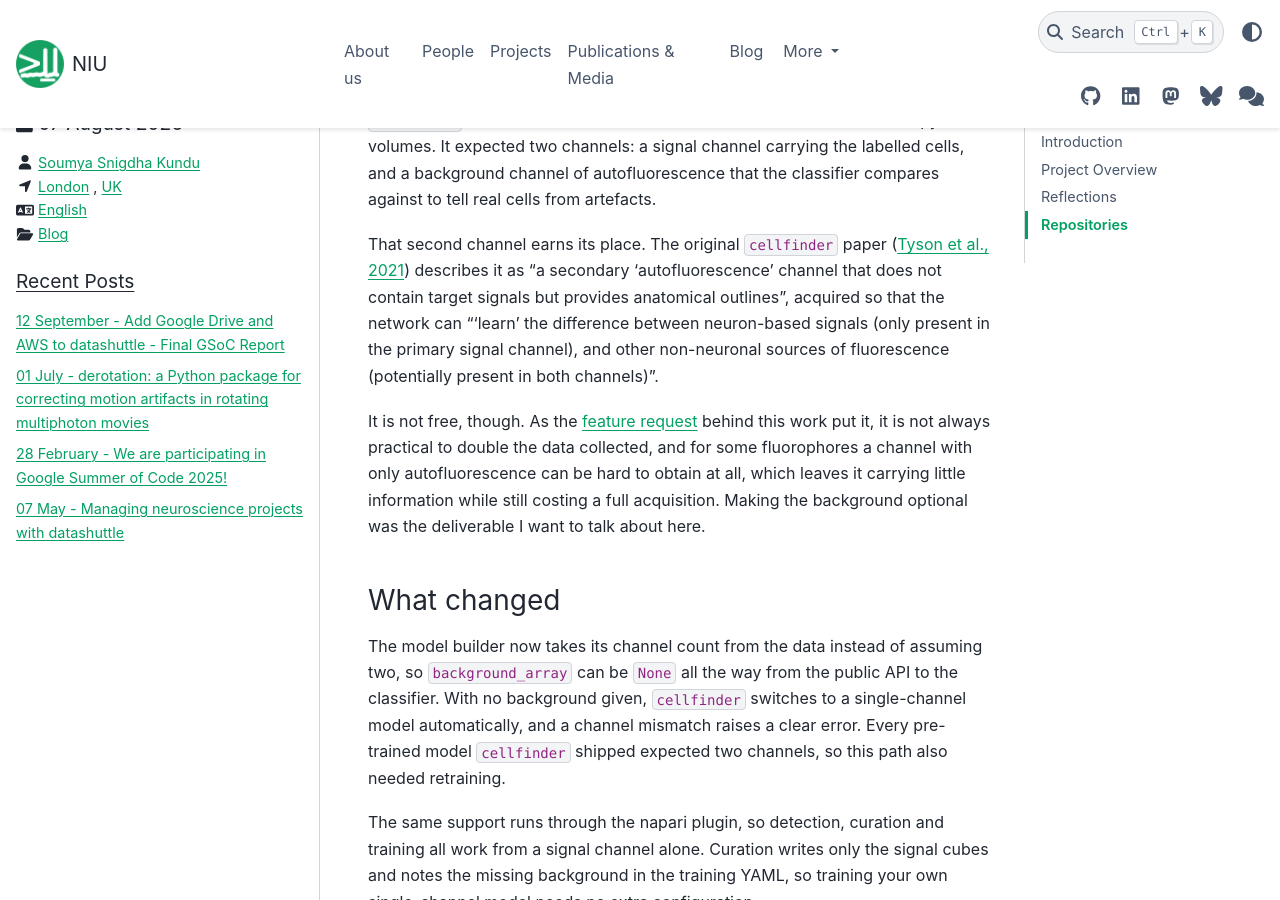
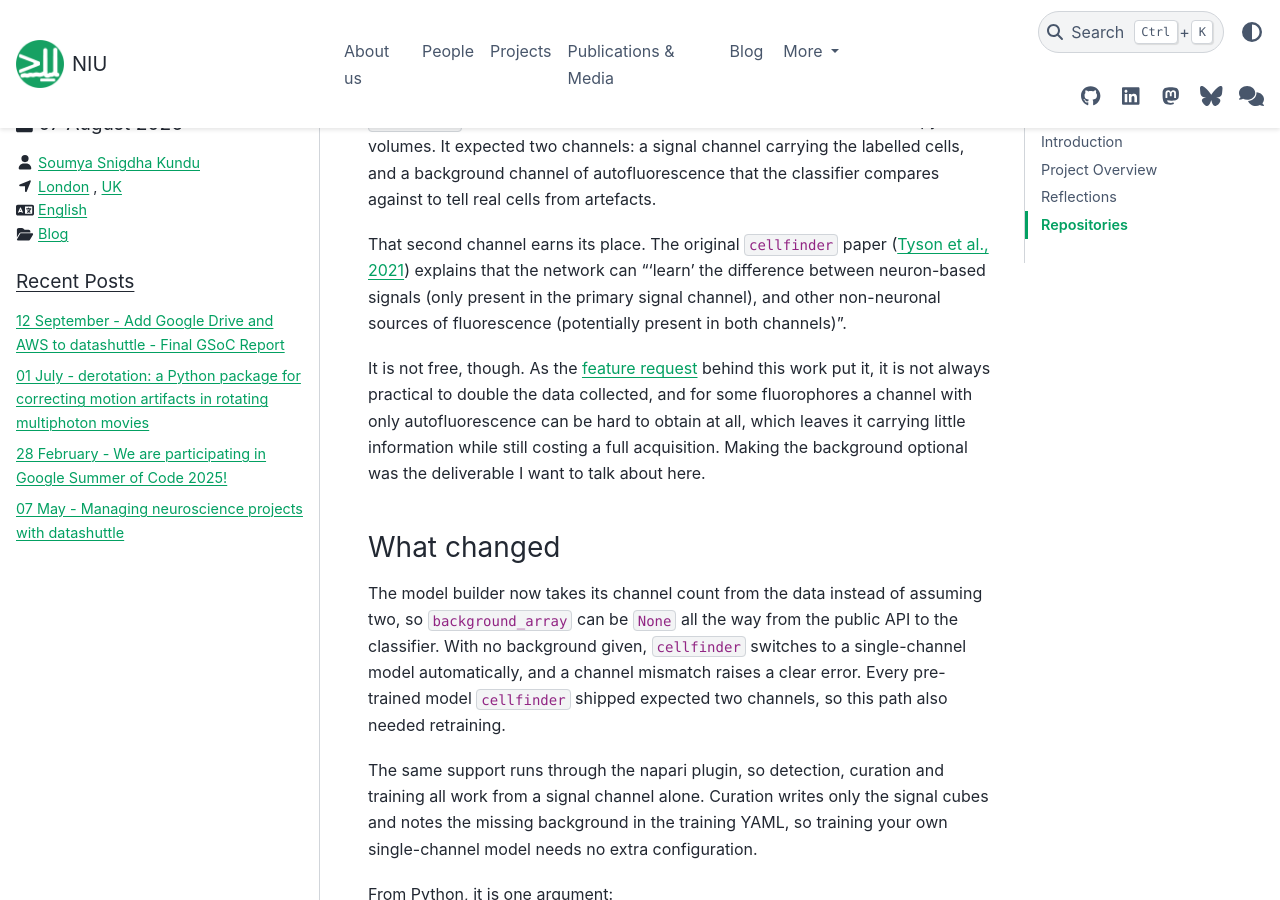
Before and after one commit to neuroinformatics-unit/neuroinformatics-unit.github.io, a Sphinx documentation site: the page built from docs/source/blog/gsoc_2026_cellfinder.md, in a window 1280 px wide and 900 px high, scrolled down 587 px. Built offline with Sphinx 7.4.7 and the PyData theme 0.15.4, drawn with Linux system fonts in a browser that asks for light colours; nearby versions of some CDN libraries; pages that are not in the unit, such as notebooks, are missing from menus.

Commit message:
Remove the irrelevant anatomical outlines quote

```diff
--- a/docs/source/blog/gsoc_2026_cellfinder.md
+++ b/docs/source/blog/gsoc_2026_cellfinder.md
@@ -21,7 +21,7 @@
 
 `cellfinder` detects and classifies labelled cells in whole-brain microscopy volumes. It expected two channels: a signal channel carrying the labelled cells, and a background channel of autofluorescence that the classifier compares against to tell real cells from artefacts.
 
-That second channel earns its place. The original `cellfinder` paper ([Tyson et al., 2021](https://doi.org/10.1371/journal.pcbi.1009074)) describes it as "a secondary 'autofluorescence' channel that does not contain target signals but provides anatomical outlines", acquired so that the network can "'learn' the difference between neuron-based signals (only present in the primary signal channel), and other non-neuronal sources of fluorescence (potentially present in both channels)".
+That second channel earns its place. The original `cellfinder` paper ([Tyson et al., 2021](https://doi.org/10.1371/journal.pcbi.1009074)) explains that the network can "'learn' the difference between neuron-based signals (only present in the primary signal channel), and other non-neuronal sources of fluorescence (potentially present in both channels)".
 
 It is not free, though. As the [feature request](https://github.com/brainglobe/cellfinder/issues/352) behind this work put it, it is not always practical to double the data collected, and for some fluorophores a channel with only autofluorescence can be hard to obtain at all, which leaves it carrying little information while still costing a full acquisition. Making the background optional was the deliverable I want to talk about here.
 
```
